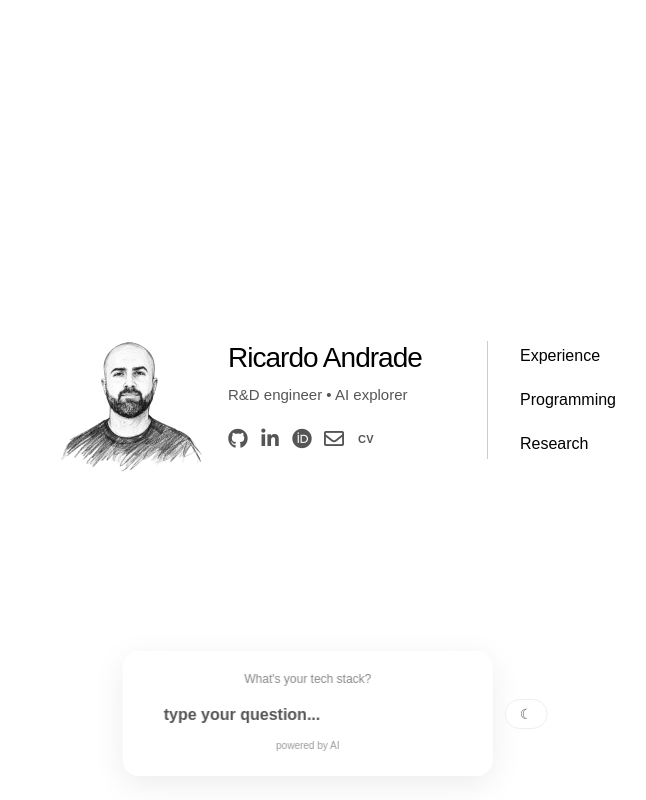
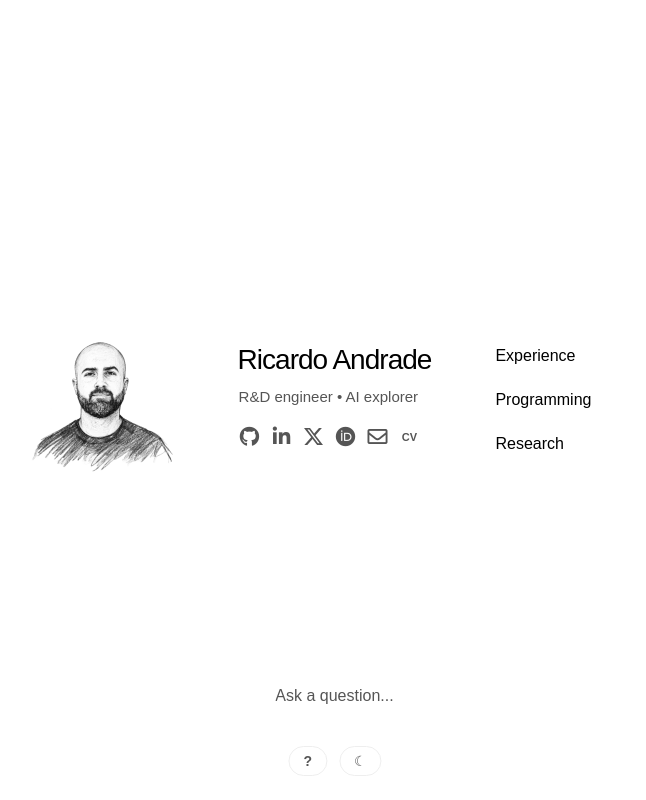
Before and after one commit to itsjrsa/itsjrsa.github.io, a React (Vite) app: page / in a window 1280 px wide. Both pictures are taken after a click on the button "Ask me anything". Shown: the whole page, without its empty margins (305-951 px from the left). Built offline with nearby package versions, Linux system fonts and the light colour scheme.

Commit message:
Refine homepage alignment and question input; link Google Scholar

```diff
--- a/src/components/common/AskMe.jsx
+++ b/src/components/common/AskMe.jsx
@@ -1,20 +1,8 @@
-import { useState, useRef, useEffect } from 'react'
+import { useState, useRef, useEffect, useLayoutEffect } from 'react'
 import styles from './AskMe.module.css'
 
 const API_URL = 'https://askme-api.itsjrsa.workers.dev'
-
-const EXAMPLE_QUESTIONS = [
-  "What's your tech stack?",
-  "Tell me about your research",
-  "What projects have you worked on?",
-  "Where do you work?",
-  "What's your background?",
-  "What databases do you use?",
-  "Have you published any papers?",
-  "What programming languages do you know?",
-  "What tools do you use daily?",
-  "How can I contact you?"
-]
+const PLACEHOLDER = 'Ask a question...'
 
 export default function AskMe() {
   const [isWriting, setIsWriting] = useState(false)
@@ -22,31 +10,29 @@ export default function AskMe() {
   const [answer, setAnswer] = useState('')
   const [loading, setLoading] = useState(false)
   const [error, setError] = useState('')
-  const [exampleIndex, setExampleIndex] = useState(0)
   const inputRef = useRef(null)
+  const measureRef = useRef(null)
+  const triggerRef = useRef(null)
   const containerRef = useRef(null)
+  const requestRef = useRef(null)
+
+  useLayoutEffect(() => {
+    if (inputRef.current && measureRef.current) {
+      inputRef.current.style.width = `${measureRef.current.getBoundingClientRect().width + 3}px`
+    }
+  }, [question, isWriting, answer])
 
   useEffect(() => {
-    if (isWriting && inputRef.current) {
-      inputRef.current.focus()
-    }
-  }, [isWriting])
+    if (isWriting && !answer && !loading) inputRef.current?.focus()
+  }, [isWriting, answer, loading])
 
-  useEffect(() => {
-    if (!isWriting || answer || loading) return
-
-    const interval = setInterval(() => {
-      setExampleIndex((i) => (i + 1) % EXAMPLE_QUESTIONS.length)
-    }, 5000)
-
-    return () => clearInterval(interval)
-  }, [isWriting, answer, loading])
+  useEffect(() => () => requestRef.current?.abort(), [])
 
   useEffect(() => {
     if (!isWriting) return
 
-    const handleClickOutside = (e) => {
-      if (containerRef.current && !containerRef.current.contains(e.target)) {
+    const handleClickOutside = (event) => {
+      if (containerRef.current && !containerRef.current.contains(event.target)) {
         handleClose()
       }
     }
@@ -55,10 +41,22 @@ export default function AskMe() {
     return () => document.removeEventListener('mousedown', handleClickOutside)
   }, [isWriting])
 
-  const handleSubmit = async (e) => {
-    e.preventDefault()
+  const handleClose = () => {
+    requestRef.current?.abort()
+    requestRef.current = null
+    setLoading(false)
+    setIsWriting(false)
+    setQuestion('')
+    setAnswer('')
+    setError('')
+  }
+
+  const handleSubmit = async (event) => {
+    event.preventDefault()
     if (!question.trim() || loading) return
 
+    const request = new AbortController()
+    requestRef.current = request
     setLoading(true)
     setError('')
     setAnswer('')
@@ -68,27 +66,21 @@ export default function AskMe() {
         method: 'POST',
         headers: { 'Content-Type': 'application/json' },
         body: JSON.stringify({ question: question.trim() }),
+        signal: request.signal,
       })
-
       const data = await response.json()
-
-      if (!response.ok) {
-        throw new Error(data.error || 'Failed to get response')
+      if (!response.ok) throw new Error('Failed to get response')
+      if (!request.signal.aborted) setAnswer(data.answer)
+    } catch {
+      if (!request.signal.aborted) {
+        setError('Unable to answer right now. Please try again later.')
       }
-
-      setAnswer(data.answer)
-    } catch (err) {
-      setError('Unable to answer right now. Please try again later.')
     } finally {
+      if (requestRef.current === request) {
+        requestRef.current = null
         setLoading(false)
       }
     }
-
-  const handleClose = () => {
-    setIsWriting(false)
-    setQuestion('')
-    setAnswer('')
-    setError('')
   }
 
   const handleReset = () => {
@@ -97,105 +89,67 @@ export default function AskMe() {
     setError('')
   }
 
-  const handleKeyDown = (e) => {
-    if (e.key === 'Escape') {
+  return (
+    <div
+      className={styles.control}
+      ref={containerRef}
+      onKeyDown={(event) => {
+        if (event.key === 'Escape' && isWriting) {
+          event.stopPropagation()
           handleClose()
+          triggerRef.current?.focus()
         }
-  }
-
-  const handleExampleClick = async (q) => {
-    if (loading) return
-    setQuestion(q)
-    setLoading(true)
-    setError('')
-    setAnswer('')
-
-    try {
-      const response = await fetch(API_URL, {
-        method: 'POST',
-        headers: { 'Content-Type': 'application/json' },
-        body: JSON.stringify({ question: q }),
-      })
-
-      const data = await response.json()
-
-      if (!response.ok) {
-        throw new Error(data.error || 'Failed to get response')
-      }
-
-      setAnswer(data.answer)
-    } catch (err) {
-      setError('Unable to answer right now. Please try again later.')
-    } finally {
-      setLoading(false)
-    }
-  }
-
-  if (!isWriting) {
-    return (
+      }}
+    >
       <button
+        ref={triggerRef}
+        type="button"
         className={styles.trigger}
-        onClick={() => setIsWriting(true)}
+        onClick={() => isWriting ? handleClose() : setIsWriting(true)}
         aria-label="Ask me anything"
+        aria-expanded={isWriting}
+        aria-controls={isWriting ? 'ask-me-input' : undefined}
         data-hint="ask me anything"
       >
         <span aria-hidden="true">?</span>
       </button>
-    )
-  }
 
-  return (
-    <div className={`${styles.container} ${styles.withCard}`} ref={containerRef}>
+      {isWriting && (
+        <div id="ask-me-input" className={styles.container} role="region" aria-label="AI assistant">
           {!answer && (
-        <>
-          {!loading && (
-            <button
-              className={styles.exampleBtn}
-              onClick={() => handleExampleClick(EXAMPLE_QUESTIONS[exampleIndex])}
-            >
-              {EXAMPLE_QUESTIONS[exampleIndex]}
-            </button>
-          )}
-
-          <form onSubmit={handleSubmit} className={styles.form}>
+            <form onSubmit={handleSubmit} className={styles.form} aria-busy={loading}>
+              <div className={styles.entry}>
+                <span className={styles.measurement} aria-hidden="true">
+                  <span ref={measureRef} className={styles.measure}>{question || PLACEHOLDER}</span>
+                </span>
                 <input
                   ref={inputRef}
                   type="text"
                   value={question}
-              onChange={(e) => setQuestion(e.target.value)}
-              onKeyDown={handleKeyDown}
-              placeholder={loading ? 'thinking...' : 'type your question...'}
+                  onChange={(event) => setQuestion(event.target.value)}
+                  placeholder={PLACEHOLDER}
                   className={styles.input}
                   disabled={loading}
                   maxLength={300}
                   aria-label="Ask a question"
                 />
                 {question.trim() && !loading && (
-              <button
-                type="submit"
-                className={styles.submitBtn}
-                aria-label="Submit question"
-              >
+                  <button type="submit" className={styles.submitBtn} aria-label="Submit question">
                     <span aria-hidden="true">↵</span>
                   </button>
                 )}
+              </div>
             </form>
-
-          {!loading && (
-            <span className={styles.disclaimer}>powered by AI</span>
           )}
-        </>
-      )}
-
-      {error && <div className={styles.error}>{error}</div>}
-
+          {loading && <span className={styles.status} role="status">Thinking…</span>}
+          {error && <p className={styles.error} role="alert">{error}</p>}
           {answer && (
             <div className={styles.answer}>
-          <p>{answer}</p>
+              <p role="status">{answer}</p>
               <span className={styles.disclaimer}>powered by AI</span>
-          <button className={styles.resetBtn} onClick={handleReset}>
-            ask another
-          </button>
+              <button type="button" className={styles.resetBtn} onClick={handleReset}>ask another</button>
+            </div>
+          )}
         </div>
       )}
     </div>
--- a/src/components/common/AskMe.module.css
+++ b/src/components/common/AskMe.module.css
@@ -1,3 +1,7 @@
+.control {
+  display: flex;
+}
+
 .trigger {
   position: relative;
   background: var(--color-bg);
@@ -50,47 +54,62 @@
   }
 }
 
+.trigger[aria-expanded="true"]::after {
+  opacity: 0;
+}
+
 .container {
+  position: absolute;
+  bottom: calc(100% + 32px);
+  left: 50%;
+  transform: translateX(-50%);
+  width: min(360px, calc(100vw - 48px));
+  max-height: calc(100svh - 96px);
+  overflow-y: auto;
   display: flex;
   flex-direction: column;
   align-items: center;
   gap: 8px;
 }
 
-.container.withCard {
-  background: rgba(255, 255, 255, 0.25);
-  backdrop-filter: blur(24px) saturate(180%);
-  -webkit-backdrop-filter: blur(24px) saturate(180%);
-  padding: 16px 24px;
-  border-radius: 16px;
-  border: 1px solid rgba(255, 255, 255, 0.3);
-  box-shadow: 0 8px 32px rgba(0, 0, 0, 0.08);
+.form {
+  display: flex;
+  justify-content: center;
+  width: 100%;
 }
 
-[data-theme="dark"] .container.withCard {
-  background: rgba(30, 30, 30, 0.25);
-  border: 1px solid rgba(255, 255, 255, 0.1);
+.entry {
+  position: relative;
+  max-width: calc(100% - 64px);
 }
 
-.form {
-  display: flex;
-  align-items: center;
-  gap: 6px;
+.measurement {
+  position: absolute;
+  inset: 0;
+  overflow: hidden;
+  visibility: hidden;
+  pointer-events: none;
+}
+
+.measure {
+  display: inline-block;
+  white-space: pre;
+  font-size: 16px;
+  line-height: 24px;
 }
 
 .input {
+  display: block;
+  max-width: 100%;
+  min-height: 36px;
+  padding: 6px 1px;
   border: none;
+  outline: none;
   background: transparent;
   color: var(--color-text);
+  font: inherit;
   font-size: 16px;
-  font-weight: 600;
-  outline: none;
-  width: 320px;
-  padding: 8px 16px;
-  text-align: center;
-}
-
-.input:focus {
+  line-height: 24px;
   text-align: left;
 }
 
@@ -99,120 +118,70 @@
 }
 
 .submitBtn {
+  position: absolute;
+  left: calc(100% + 8px);
+  top: 0;
+  width: 24px;
+  height: 36px;
+  border: none;
   background: none;
-  border: none;
   color: var(--color-text-muted);
-  font-size: 14px;
+  font-size: 16px;
   cursor: pointer;
-  padding: 2px 6px;
-  transition: color 0.2s ease;
 }
 
-.submitBtn:hover:not(:disabled) {
+.submitBtn:hover,
+.resetBtn:hover {
   color: var(--color-text);
 }
 
-.submitBtn:disabled {
-  opacity: 0.5;
-  cursor: not-allowed;
+.submitBtn:focus-visible,
+.resetBtn:focus-visible {
+  outline: 2px solid var(--color-text);
+  outline-offset: -2px;
 }
 
-.examples {
-  display: flex;
-  flex-wrap: wrap;
-  gap: 8px;
-  justify-content: center;
-  max-width: 320px;
-}
-
-.exampleBtn {
-  background: none;
-  border: none;
+.status,
+.error {
+  font-size: 12px;
+  line-height: 1.6;
+  text-align: center;
   color: var(--color-text-muted);
-  font-size: 12px;
-  cursor: pointer;
-  padding: 4px 8px;
-  transition: color 0.2s ease;
-  opacity: 0.7;
-}
-
-.exampleBtn:hover {
-  color: var(--color-text);
-  opacity: 1;
-}
-
-.error {
-  padding: 8px 14px;
-  color: var(--color-error);
-  font-size: 12px;
-  max-width: 300px;
-  text-align: center;
 }
 
 .answer {
-  padding: 14px 18px;
-  max-width: 400px;
+  width: 100%;
   text-align: center;
+  overflow-wrap: anywhere;
 }
 
 .answer p {
-  margin: 0 0 8px 0;
+  margin-bottom: 8px;
   font-size: 13px;
-  line-height: 1.5;
+  line-height: 1.6;
   color: var(--color-text);
 }
 
 .disclaimer {
   display: block;
+  margin-bottom: 8px;
+  color: var(--color-text-muted);
   font-size: 10px;
-  color: var(--color-text-muted);
-  opacity: 0.6;
-  margin-bottom: 8px;
 }
 
 .resetBtn {
+  padding: 6px 8px;
+  border: none;
   background: none;
-  border: none;
   color: var(--color-text-muted);
+  font: inherit;
   font-size: 12px;
   cursor: pointer;
-  padding: 0;
-  transition: color 0.2s ease;
-}
-
-.resetBtn:hover {
-  color: var(--color-text);
 }
 
 @media (max-width: 768px) {
   .trigger {
     padding: 6px 12px;
-    font-size: 14px;
     min-width: 42px;
-    text-align: center;
-  }
-
-
-  .container {
-    background: rgba(255, 255, 255, 0.25);
-    backdrop-filter: blur(24px) saturate(180%);
-    -webkit-backdrop-filter: blur(24px) saturate(180%);
-    padding: 16px 24px;
-    border-radius: 16px;
-    border: 1px solid rgba(255, 255, 255, 0.3);
-    box-shadow: 0 8px 32px rgba(0, 0, 0, 0.08);
-  }
-
-  [data-theme="dark"] .container {
-    background: rgba(30, 30, 30, 0.25);
-    border: 1px solid rgba(255, 255, 255, 0.1);
-  }
-
-  .input {
-    width: 240px;
-  }
-
-  .answer {
-    max-width: 90vw;
   }
 }
--- a/src/components/common/SocialIcons.jsx
+++ b/src/components/common/SocialIcons.jsx
@@ -3,6 +3,7 @@ import styles from './SocialIcons.module.css'
 const socials = [
   { href: 'https://github.com/itsjrsa', label: 'GitHub', icon: 'fab fa-github' },
   { href: 'https://linkedin.com/in/itsjrsa', label: 'LinkedIn', icon: 'fab fa-linkedin-in' },
+  { href: 'https://x.com/itsjrsa', label: 'X', isX: true },
   { href: 'https://orcid.org/0000-0001-8170-8235', label: 'ORCID', icon: 'fab fa-orcid' },
   { href: 'mailto:jrsa2012@gmail.com', label: 'Email', icon: 'far fa-envelope' },
   { href: 'https://raw.githubusercontent.com/itsjrsa/cv/master/cv.pdf', label: 'CV', isCV: true }
@@ -24,6 +25,10 @@ export default function SocialIcons() {
         >
           {social.isCV ? (
             <span className={styles.cvText} aria-hidden="true">CV</span>
+          ) : social.isX ? (
+            <svg viewBox="0 0 24 24" width="19" height="19" fill="currentColor" aria-hidden="true" focusable="false">
+              <path d="M18.901 1.153h3.68l-8.04 9.19L24 22.846h-7.406l-5.8-7.584-6.64 7.584H.47l8.6-9.835L0 1.154h7.594l5.243 6.932 6.064-6.933ZM17.61 20.644h2.039L6.486 3.24H4.298L17.61 20.644Z" />
+            </svg>
           ) : (
             <i className={social.icon} aria-hidden="true" />
           )}
--- a/src/components/common/SocialIcons.module.css
+++ b/src/components/common/SocialIcons.module.css
@@ -1,9 +1,11 @@
 .socialIcons {
-  margin-top: 12px;
+  margin-top: 8px;
+  /* Compensate for the first glyph being centered in its link target. */
+  margin-left: -2px;
   display: flex;
   align-items: center;
+  justify-content: flex-start;
   gap: 6px;
-  margin-left: -3px;
 }
 
 .socialIcon {
@@ -33,7 +35,7 @@
   letter-spacing: 0.02em;
 }
 
-@media (max-width: 768px) {
+@media (max-width: 768px) and (orientation: portrait), (max-width: 479px) {
   .socialIcons {
     justify-content: center;
     margin-left: 0;
--- a/src/components/home/NavLinks.module.css
+++ b/src/components/home/NavLinks.module.css
@@ -3,7 +3,7 @@
   flex-direction: column;
   align-items: flex-start;
   text-align: left;
-  margin-left: 32px;
+  justify-self: start;
 }
 
 .navLink {
@@ -44,9 +44,9 @@
   outline-offset: 5px;
 }
 
-@media (max-width: 768px) {
+@media (max-width: 768px) and (orientation: portrait), (max-width: 479px) {
   .options {
-    margin-top: 24px;
+    margin-top: 0;
     margin-left: 0;
     border-top: 1px solid var(--color-divider);
     padding-top: 16px;
@@ -64,3 +64,10 @@
     transition: none;
   }
 }
+
+@media (max-width: 479px) and (max-height: 700px) {
+  .options {
+    margin-top: 0;
+    padding-top: 12px;
+  }
+}
--- a/src/components/home/ProfileCard.jsx
+++ b/src/components/home/ProfileCard.jsx
@@ -1,16 +1,10 @@
-import { motion } from 'framer-motion'
 import SocialIcons from '../common/SocialIcons'
 import TypingEffect from './TypingEffect'
 import styles from './ProfileCard.module.css'
 
 export default function ProfileCard() {
   return (
-    <motion.div
-      className={styles.profile}
-      initial={{ opacity: 0 }}
-      animate={{ opacity: 1 }}
-      transition={{ duration: 0.4 }}
-    >
+    <>
       <div className={styles.portrait}>
         <img
           src="/images/portrait-jrsa-light.webp"
@@ -34,6 +28,6 @@ export default function ProfileCard() {
         </p>
         <SocialIcons />
       </div>
-    </motion.div>
+    </>
   )
 }
--- a/src/components/home/ProfileCard.module.css
+++ b/src/components/home/ProfileCard.module.css
@@ -1,14 +1,7 @@
-.profile {
-  display: flex;
-  align-items: center;
-  gap: 24px;
-  position: relative;
-}
-
 .portrait {
   width: 150px;
   height: 150px;
-  flex-shrink: 0;
+  justify-self: end;
 }
 
 .photo {
@@ -34,24 +27,13 @@
 
 .info {
   text-align: left;
-  position: relative;
-  padding-right: 32px;
-  min-width: 260px;
-}
-
-.info::after {
-  content: "";
-  position: absolute;
-  top: 0;
-  bottom: 0;
-  right: 0;
-  width: 1px;
-  background-color: var(--color-divider);
-  transition: background-color 0.3s;
+  min-width: 0;
 }
 
 .info h1 {
   margin: 0 0 8px;
+  /* Align the larger R's visible edge with the subtitle's R. */
+  text-indent: -1px;
   font-size: 28px;
   font-weight: 500;
   line-height: 1.2;
@@ -67,13 +49,7 @@
   line-height: 1.6;
 }
 
-@media (max-width: 768px) {
-  .profile {
-    flex-direction: column;
-    align-items: center;
-    gap: 24px;
-  }
-
+@media (max-width: 768px) and (orientation: portrait), (max-width: 479px) {
   .portrait {
     width: 144px;
     height: 144px;
@@ -81,20 +57,25 @@
 
   .info {
     max-width: 100%;
-    padding-right: 0;
     min-width: auto;
     text-align: center;
   }
 
-  .info::after {
-    display: none;
-  }
-
   .info h1 {
-    font-size: 28px;
-  }
-
-  .info p {
-    font-size: 15px;
+    text-indent: 0;
   }
 }
+
+@media (max-width: 479px) and (max-height: 700px) {
+  .portrait {
+    width: 120px;
+    height: 120px;
+  }
+}
+
+@media (min-width: 480px) and (max-width: 768px) and (orientation: landscape) {
+  .portrait {
+    width: clamp(100px, 18vw, 120px);
+    height: clamp(100px, 18vw, 120px);
+  }
+}
--- a/src/pages/HomePage.module.css
+++ b/src/pages/HomePage.module.css
@@ -1,4 +1,5 @@
 .container {
+  --home-column-gap: 64px;
   display: flex;
   justify-content: center;
   align-items: center;
@@ -10,19 +11,46 @@
 }
 
 .content {
-  display: flex;
+  display: grid;
+  grid-template-columns: minmax(0, 1fr) max-content minmax(0, 1fr);
   align-items: center;
-  justify-content: center;
+  column-gap: var(--home-column-gap);
+  width: 100%;
   max-width: 100%;
 }
 
-@media (max-width: 768px) {
+@media (max-width: 768px) and (orientation: portrait), (max-width: 479px) {
   .container {
     padding: 88px 24px;
   }
 
   .content {
+    display: flex;
     flex-direction: column;
     align-items: center;
+    gap: 24px;
+    width: max-content;
   }
 }
+
+@media (max-width: 479px) and (max-height: 700px) {
+  .container {
+    padding: 56px 24px 88px;
+  }
+
+  :global(body:has(#ask-me-input)) .container {
+    padding-top: 24px;
+    padding-bottom: 120px;
+  }
+
+  .content {
+    gap: 16px;
+  }
+}
+
+@media (min-width: 480px) and (max-width: 768px) and (orientation: landscape) {
+  .container {
+    --home-column-gap: 24px;
+    padding: 64px 16px;
+  }
+}
```
Also changed, not shown: src/pages/ResearchPage.jsx (+11 -1 lines), src/pages/ResearchPage.module.css (+22 -0 lines). Lines whose indentation alone changed are shown as unchanged.
